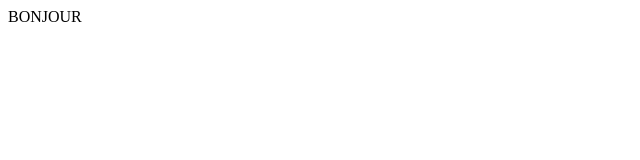
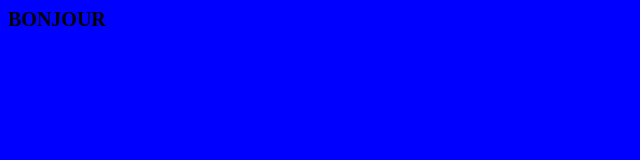
Before and after one commit to Hasaliah/Cours_Git17, a plain HTML site: page index.html in a window 1280 px wide. Shown: the whole page, without its empty margins (0-640 px from the left). Drawn offline with Linux system fonts and the light colour scheme.

Commit message:
ajout styles.css

```diff
--- a/index.html
+++ b/index.html
@@ -4,6 +4,7 @@
     <meta charset="UTF-8">
     <meta http-equiv="X-UA-Compatible" content="IE=edge">
     <meta name="viewport" content="width=device-width, initial-scale=1.0">
+    <link rel="stylesheet" href="styles.css">
     <title>hello</title>
 </head>
 <body>
--- /dev/null
+++ b/styles.css
@@ -0,0 +1,5 @@
+body {
+    font-size: 20px;
+    background-color: blue;
+    font-weight: bold;
+}
```
